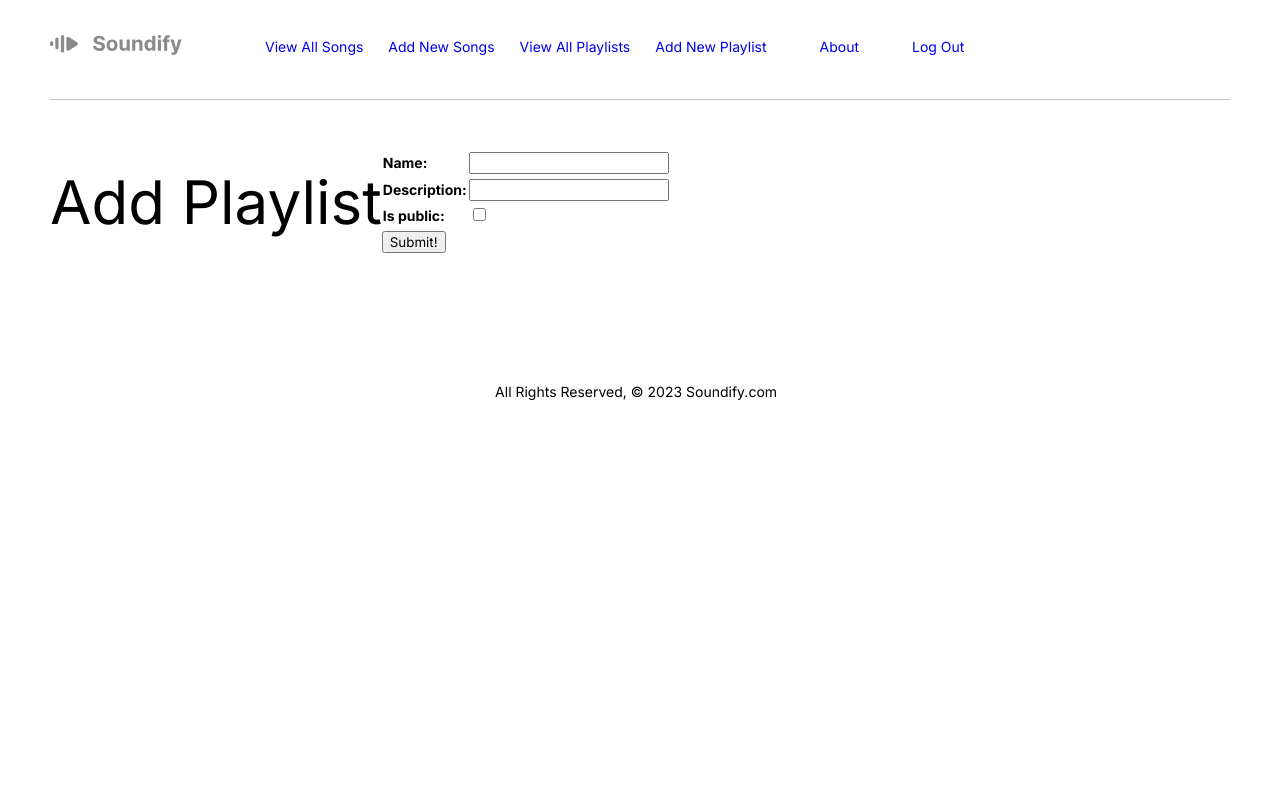
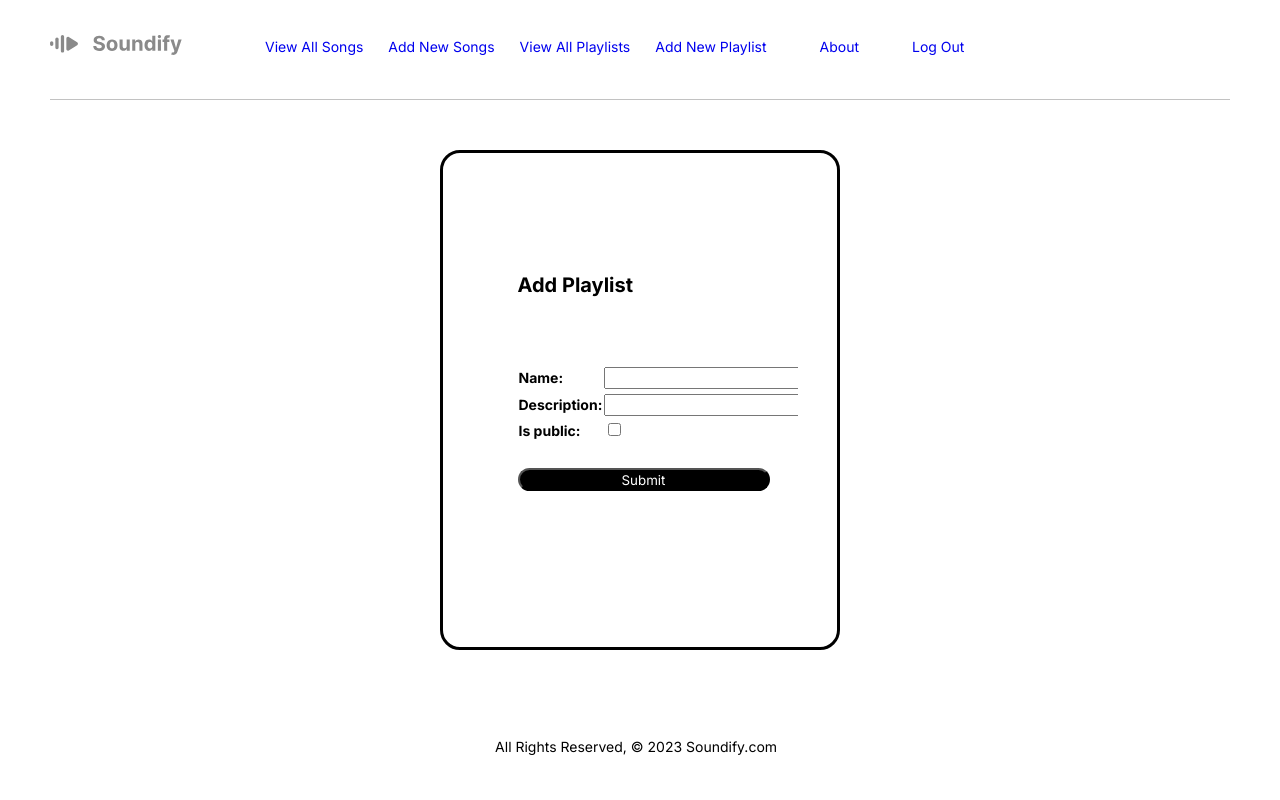
Before and after one commit to seanh101/Soundify, a Django app: page /playlists/create/ in a window 1280 px wide. Run offline with Django 4.2, Linux system fonts and the light colour scheme; the visitor is signed in with stand-in values (Sample User, id 1).

Commit message:
add playlist form page Co-authored-by: Ian Abbene <ianabbene@gmail.com>

```diff
--- a/main_app/static/css/marley.css
+++ b/main_app/static/css/marley.css
@@ -166,6 +167,89 @@ li::before {
     color: white;
     border-radius: 20px;
     width: 50%;
-    height: 8%;
-    /* transform: translateX(50%); */
+    height: 10%;
 }
+
+/* ABOUT PAGE  */
+
+/* .flex-container {
+    display: flex;
+    height: 100%;
+}
+
+.flex-item {
+    display: flex;
+    height: 50%;
+    width: 50%;
+} */
+
+/* CONFIRM DELETE PLAYLIST PAGE  */
+
+
+/* CONFIRM DELETE SONG PAGE  */
+
+
+/* ADD PLAYLIST PAGE */
+
+.add-playlist-form-container {
+    --h: 500px;
+    --w: calc(500px * 0.8);
+    /* 320 */
+    height: var(--h);
+    width: var(--w);
+    display: flex;
+    justify-content: center;
+    align-items: center;
+    border-radius: 20px;
+    border: solid black;
+    padding: 35px;
+    overflow-y: hidden;
+    margin: auto;
+    position: relative;
+}
+
+.add-playlist-form-title-div {
+    --h: 100px;
+    --w: calc(350px * 0.9);
+    /* 320 */
+    height: var(--h);
+    width: var(--w);
+    font-size: 22px;
+    font-weight: bold;
+    display: flex;
+    border-radius: 20px;
+    /* border: solid #e4e4e4; */
+    font-size: 20px;
+    padding: 35px;
+    overflow-y: hidden;
+    margin: 40px;
+    position: absolute;
+    top: 0;
+    transform: translateY(40%);
+}
+
+.add-playlist-input-field-container {
+    --h: 230px;
+    --w: calc(350px * 0.9);
+    /* 320 */
+    height: var(--h);
+    width: var(--w);
+    display: flex;
+    /* border: solid #e4e4e4; */
+    border-radius: 20px;
+    padding: 35px;
+    overflow-y: hidden;
+    position: absolute;
+    top: 28%;
+    transform: translateY(17%);
+}
+
+.add-playlist-btn {
+    position: absolute;
+    background-color: black;
+    color: white;
+    border-radius: 20px;
+    width: 80%;
+    height: 10%;
+    top: 60%;
+}
--- a/main_app/templates/main_app/playlist_confirm_delete.html
+++ b/main_app/templates/main_app/playlist_confirm_delete.html
@@ -1,7 +1,6 @@
 {% extends 'base.html' %}
 
 {% block content %}
-
     <h1>Delete Playlist</h1>
 
     <h4>Are you sure you want to delete <span>{{ object.name }}</span>?</h4>
--- a/main_app/templates/main_app/playlist_form.html
+++ b/main_app/templates/main_app/playlist_form.html
@@ -1,19 +1,20 @@
 {% extends 'base.html' %}
 
 {% block content %}
-
+<div class="add-playlist-form-container">
     {% if object %}
-    <h1>Edit <span class="teal-text">{{ object.name }}</span></h1>
+        <div class="add-playlist-form-title-div">Edit <span class="teal-text">{{ object.name }}</span></div>
     {% else %}
-    <h1>Add Playlist</h1>
+        <div class="add-playlist-form-title-div">Add Playlist</div>
     {% endif %}
-
+    <div class="add-playlist-input-field-container">
     <form action="" method="POST">
         {% csrf_token %}
         <table>
         {{ form.as_table }}
         </table>
-    <input type="submit" value="Submit!" class="btn">
+        <input type="submit" value="Submit" class="add-playlist-btn">
     </form>
-
+    </div>
+</div>
 {% endblock %}
```
Also changed, not shown: other parts of main_app/static/css/marley.css (+24 -23 lines), main_app/templates/about.html (+6 -1 lines). Lines whose indentation alone changed are shown as unchanged.
